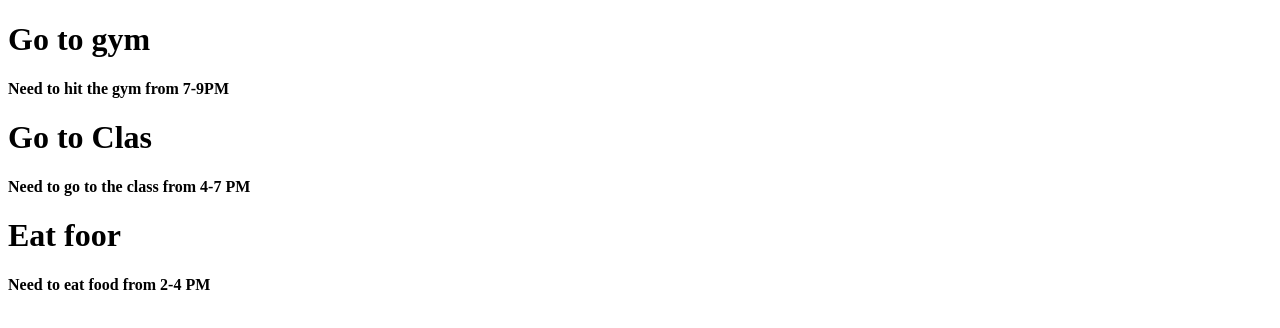
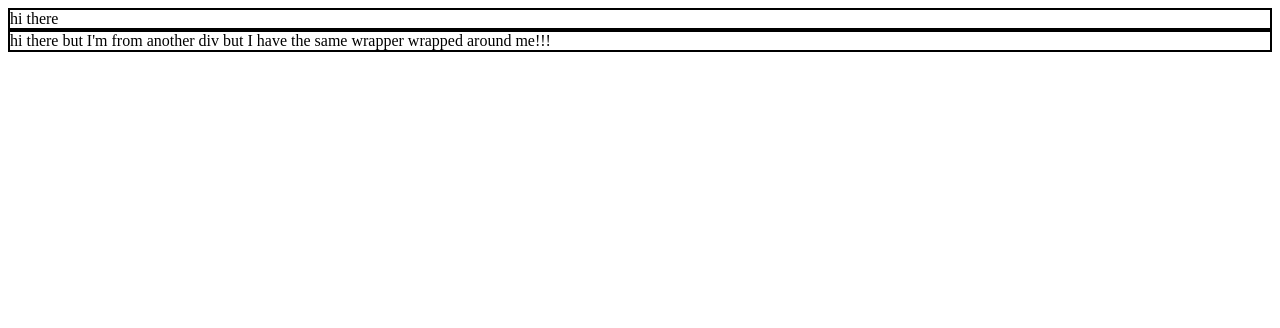
Before and after one commit to dibyarupajena/react-work, a React (Vite) app in the folder week-6-exps/: page / in a window 1280 px wide. Shown: the top 328 px of the page. Built offline with nearby package versions, Linux system fonts and the light colour scheme.

Commit message:
Easy example-1 of CardWrappers

```diff
--- a/week-6-exps/src/App.jsx
+++ b/week-6-exps/src/App.jsx
@@ -1,33 +1,27 @@
-import { useState } from "react"
+function App() {
+  return <div>
+  <CardWrapper innerComponent={<TextComponent />} />
+  <CardWrapper innerComponent={<TextComponent2 />} />
+  </div>
 
-function App() {
-  const [todos, setTodos] = useState([{
-    title: "Go to gym",
-    description: "Need to hit the gym from 7-9PM"
-  }, {
-    title: "Go to Clas",
-    description: "Need to go to the class from 4-7 PM"
-  }, {
-    title: "Eat foor",
-    description: "Need to eat food from 2-4 PM"
-  }])
-  return (
-    <div>
-      {/* {todos.map(todo => <Todo title={todo.title} description={todo.description} />)} This line is wrong and throws an error(if used instead of second line), since it doesnt have a key and confuses react */}
-      {todos.map((todo, index) => <Todo key={todo.id} title={todo.title} description={todo.description} />)}
+  }
+
+  function CardWrapper({innerComponent}) {
+  // and inside the div, renders the prop
+  return <div style={{border: "2px solid black"}}>
+  {innerComponent}
+  </div>
+  }
+
+  function TextComponent () {
+  return <div>
+  hi there
+  </div>
+  }
+  function TextComponent2 () {
+    return <div>
+    hi there but I'm from another div but I have the same wrapper wrapped around me!!!
     </div>
-  )
-}
+    }
 
-function Todo({title, description}) {
-  return <div>
-    <h1>
-      {title}
-    </h1>
-    <h4>
-      {description}
-    </h4>
-  </div>
-}
-
-export default App
+  export default App
```
